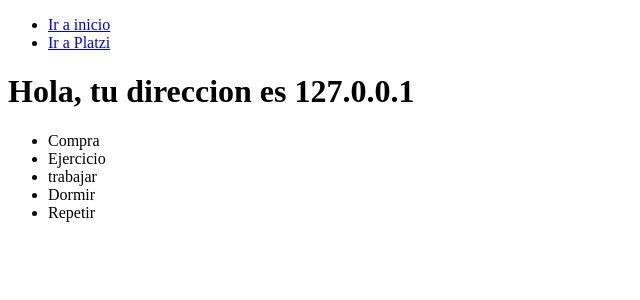
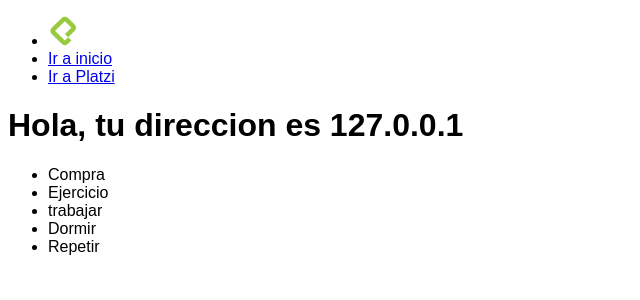
Before and after one commit to karritos/flask-course, a Flask app: page /hello in a window 1280 px wide. Shown: the top 300 px of the page, without its empty margins (0-640 px from the left). Run offline with Flask 2, Linux system fonts and the light colour scheme.

Commit message:
using static files

```diff
--- /dev/null
+++ b/static/css/main.css
@@ -0,0 +1,6 @@
+html * {
+    font-family: sans-serif
+}
+img{
+    max-width: 30px;
+}
--- a/templates/base.html
+++ b/templates/base.html
@@ -6,6 +6,7 @@
     <meta name="viewport" content="width=device-width, initial-scale=1.0">
     <meta http-equiv="X-UA-Compatible" content="ie=edge">
     <title>{% block title %} | Flask Platzi {% endblock %}</title>
+    <link rel="stylesheet" href="{{ url_for ('static', filename='css/main.css')}}">
 </head>
 
 <body>
--- a/templates/navbar.html
+++ b/templates/navbar.html
@@ -1,5 +1,6 @@
 <nav>
     <ul>
+        <li><img src="{{ url_for('static', filename='img/logo.png') }}" alt="" alt="platzi Logo"></li>
         <li><a href="{{ url_for('index') }}">Ir a inicio</a></li>
         <li><a href="https://platzi.com">Ir a Platzi</a></li>
     </ul>
```
Also changed, not shown: static/img/logo.png (added).
